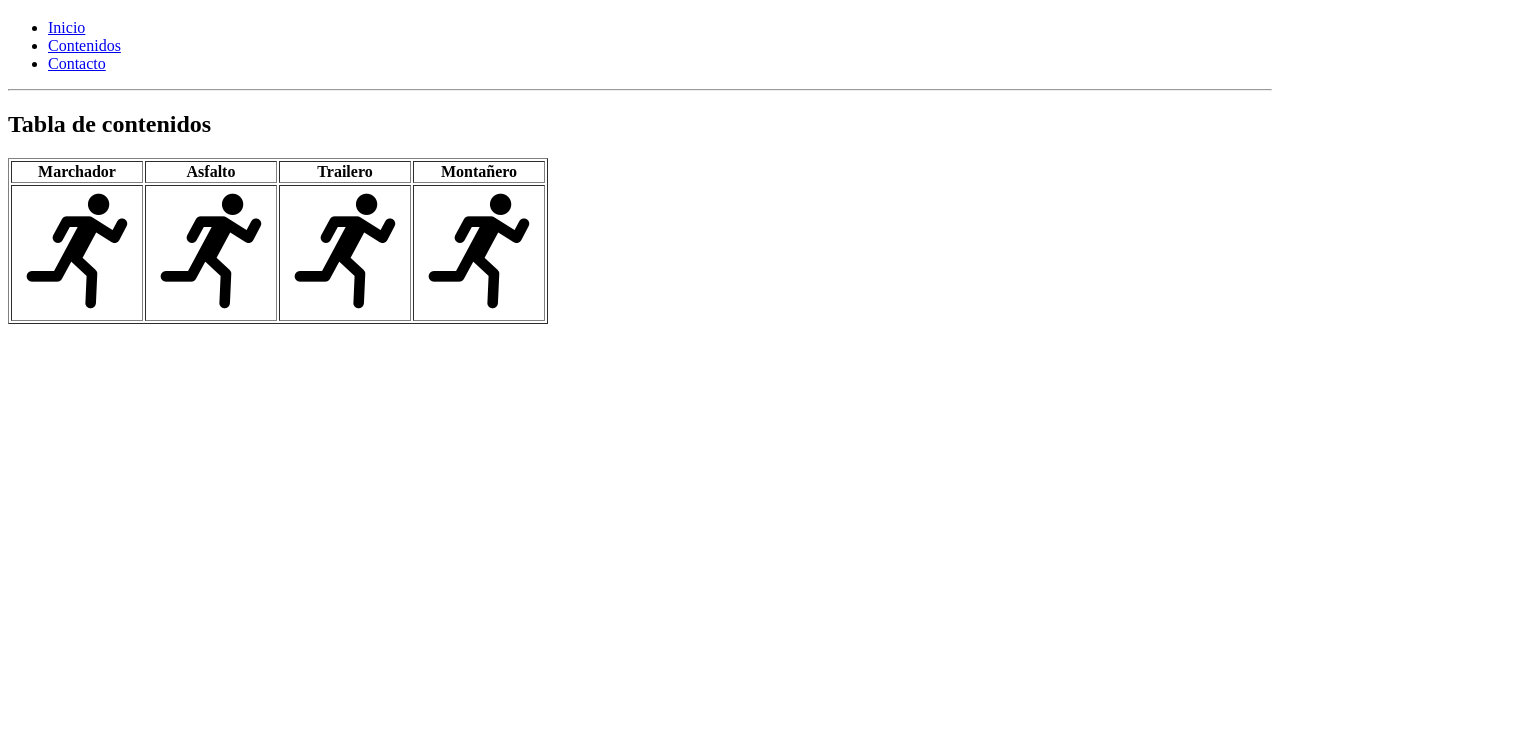
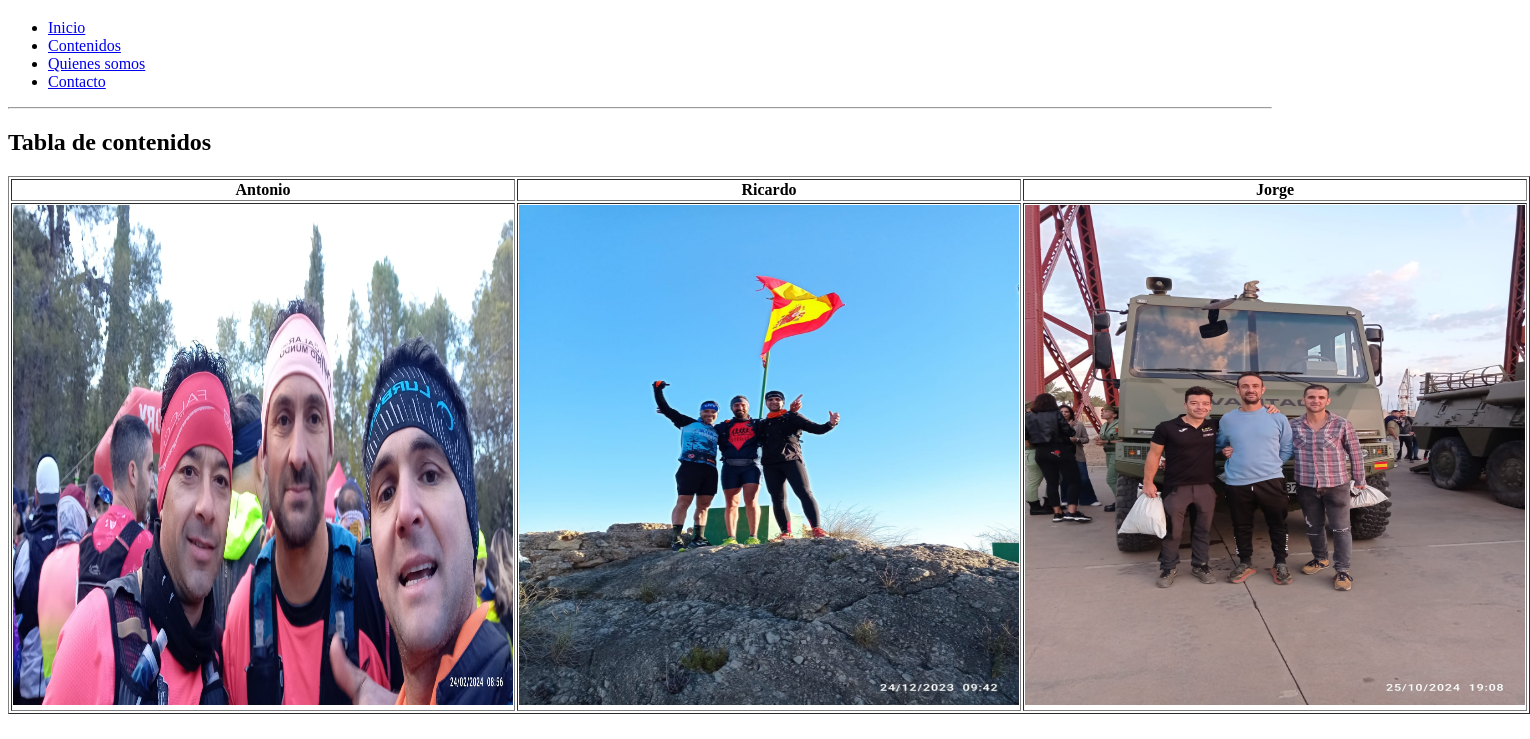
Before and after one commit to 7777-git/UTH, a plain HTML site: page contenidos.html in a window 1280 px wide. Shown: the part 61-800 px from the top of the page, 1530 px wide, since content can reach past the window. Drawn offline with Linux system fonts and the light colour scheme.

Commit message:
Update contenidos.html

```diff
--- a/contenidos.html
+++ b/contenidos.html
@@ -15,6 +15,7 @@
     <ul>
         <li><a href="index.html" title="Inicio">Inicio</a></li>
         <li><a href="contenidos.html" title="Contenidos">Contenidos</a></li>
+        <li><a href="Quienes somos.html" title="Quienes somos">Quienes somos</a></li>
         <li><a href="contacto.html" title="Contacto">Contacto</a></li>
     </ul>
 
@@ -22,16 +23,16 @@
     <h2>Tabla de contenidos</h2>
     <table border="1">
         <tr>
-            <th>Marchador</th>
-            <th>Asfalto</th>
-            <th>Trailero</th>
-            <th>Montañero</th>
+            <th>Antonio</th>
+            <th>Ricardo</th>
+            <th>Jorge</th>
+
         </tr>
         <tr>
-            <td><img src="imagenes/icono.png" alt=""></td>
-            <td><img src="imagenes/icono.png" alt=""></td>
-            <td><img src="imagenes/icono.png" alt=""></td>
-            <td><img src="imagenes/icono.png" alt=""></td>
+            <td><img src="imagenes/1727008348637.jpg"  width="500px" height="500px" alt="corredor" title="runner"></td>
+            <td><img src="imagenes/1727008406291.jpg"  width="500px" height="500px" alt="corredor" title="runner"></td>
+            <td><img src="imagenes/1731516519079.jpg"  width="500px" height="500px" alt="corredor" title="runner"></td>
+
 
         </tr>
     </table>
```
